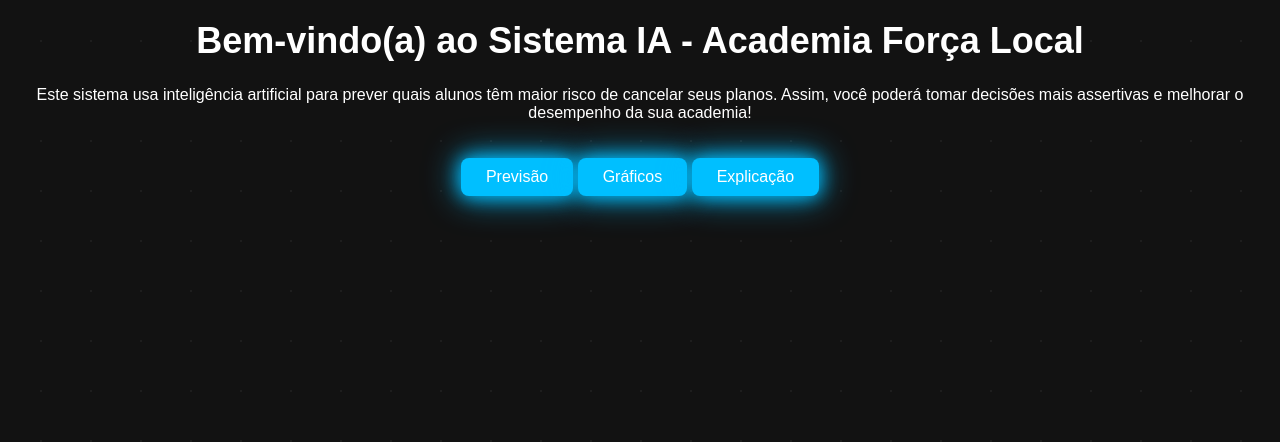
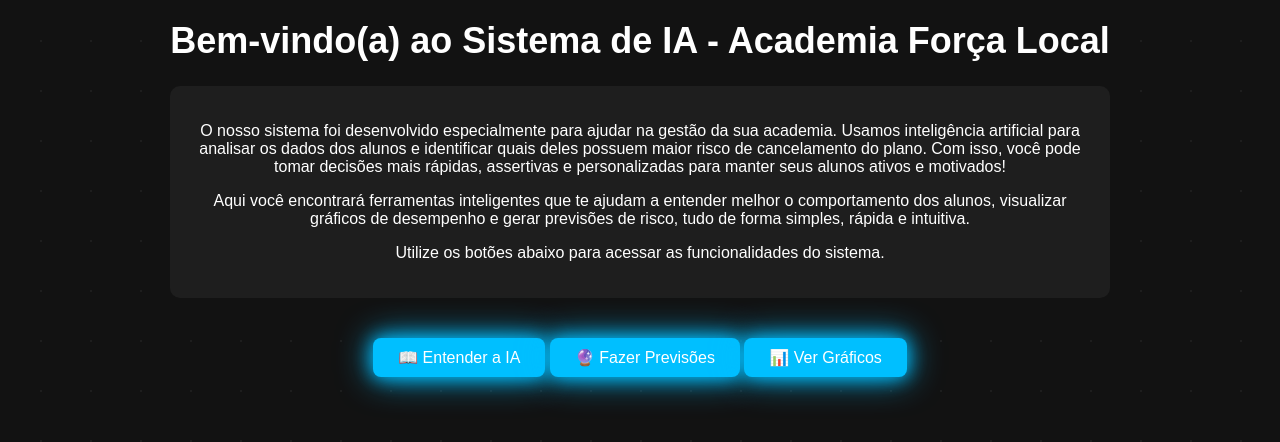
Before and after one commit to Wellington-v/projeto_final_academia_ia, a Flask app: page / in a window 1280 px wide. Shown: the top 442 px of the page. Run offline with Flask 3, Linux system fonts and the light colour scheme; parts of the project's set-up code (start-up, migrations or seed data) failed here and were passed over.

Commit message:
Atualizando textos, melhorias nas páginas e nos botões

```diff
--- a/templates/home.html
+++ b/templates/home.html
@@ -4,24 +4,33 @@
     <meta charset="UTF-8">
     <meta name="viewport" content="width=device-width, initial-scale=1.0">
     <title>Bem-vindo(a) - IA Academia</title>
-
-    <!-- Link do CSS -->
     <link rel="stylesheet" href="{{ url_for('static', filename='css/style.css') }}">
 </head>
 <body>
 
-    <h1>Bem-vindo(a) ao Sistema IA - Academia Força Local</h1>
+    <h1>Bem-vindo(a) ao Sistema de IA - Academia Força Local</h1>
 
-    <p>
-        Este sistema usa inteligência artificial para prever quais alunos têm maior risco
-        de cancelar seus planos. Assim, você poderá tomar decisões mais assertivas
-        e melhorar o desempenho da sua academia!
-    </p>
+    <div class="texto-container">
+        <p>
+            O nosso sistema foi desenvolvido especialmente para ajudar na gestão da sua academia.
+            Usamos inteligência artificial para analisar os dados dos alunos e identificar quais
+            deles possuem maior risco de cancelamento do plano. Com isso, você pode tomar decisões
+            mais rápidas, assertivas e personalizadas para manter seus alunos ativos e motivados!
+        </p>
+        <p>
+            Aqui você encontrará ferramentas inteligentes que te ajudam a entender melhor
+            o comportamento dos alunos, visualizar gráficos de desempenho e gerar previsões de
+            risco, tudo de forma simples, rápida e intuitiva.
+        </p>
+        <p>
+            Utilize os botões abaixo para acessar as funcionalidades do sistema.
+        </p>
+    </div>
 
     <div class="botoes-container">
-        <a href="/previsao" class="botao">Previsão</a>
-        <a href="/graficos" class="botao">Gráficos</a>
-        <a href="/explicacao" class="botao">Explicação</a>
+        <a href="/explicacao" class="botao">📖 Entender a IA</a>
+        <a href="/previsao" class="botao">🔮 Fazer Previsões</a>
+        <a href="/graficos" class="botao">📊 Ver Gráficos</a>
     </div>
 
 </body>
```
Also changed, not shown: templates/explicacao.html (+28 -15 lines), templates/graficos.html (+28 -8 lines).
